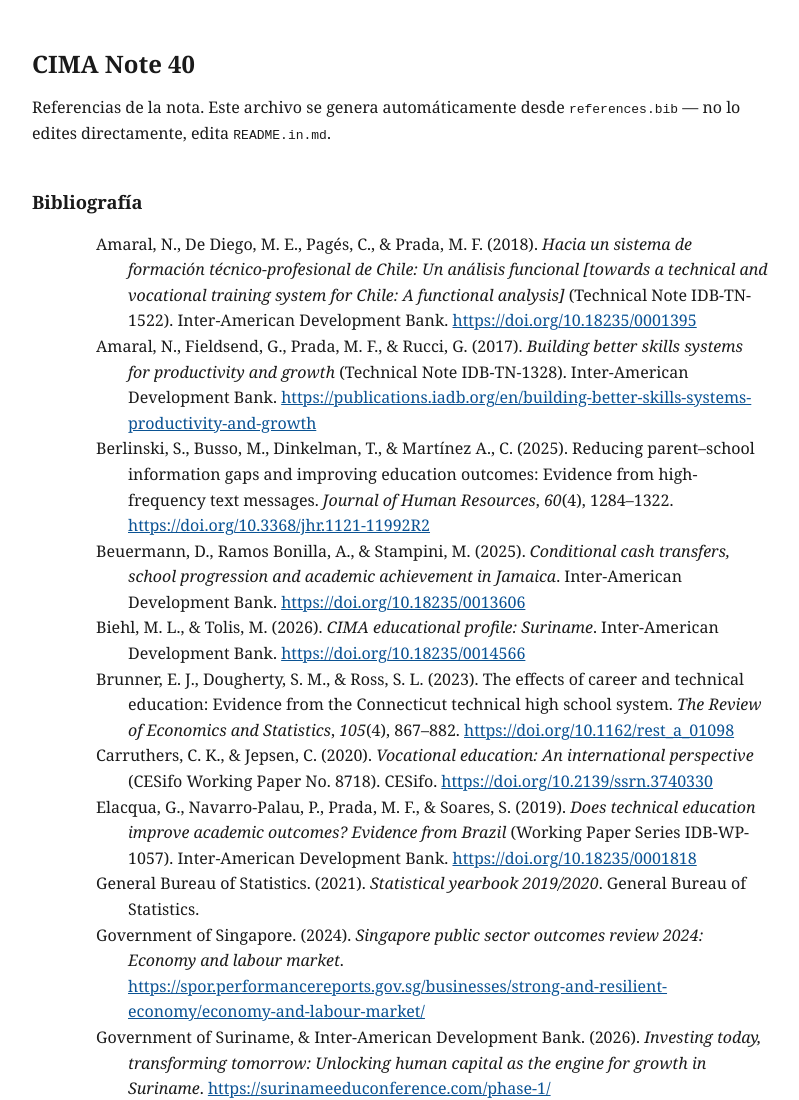
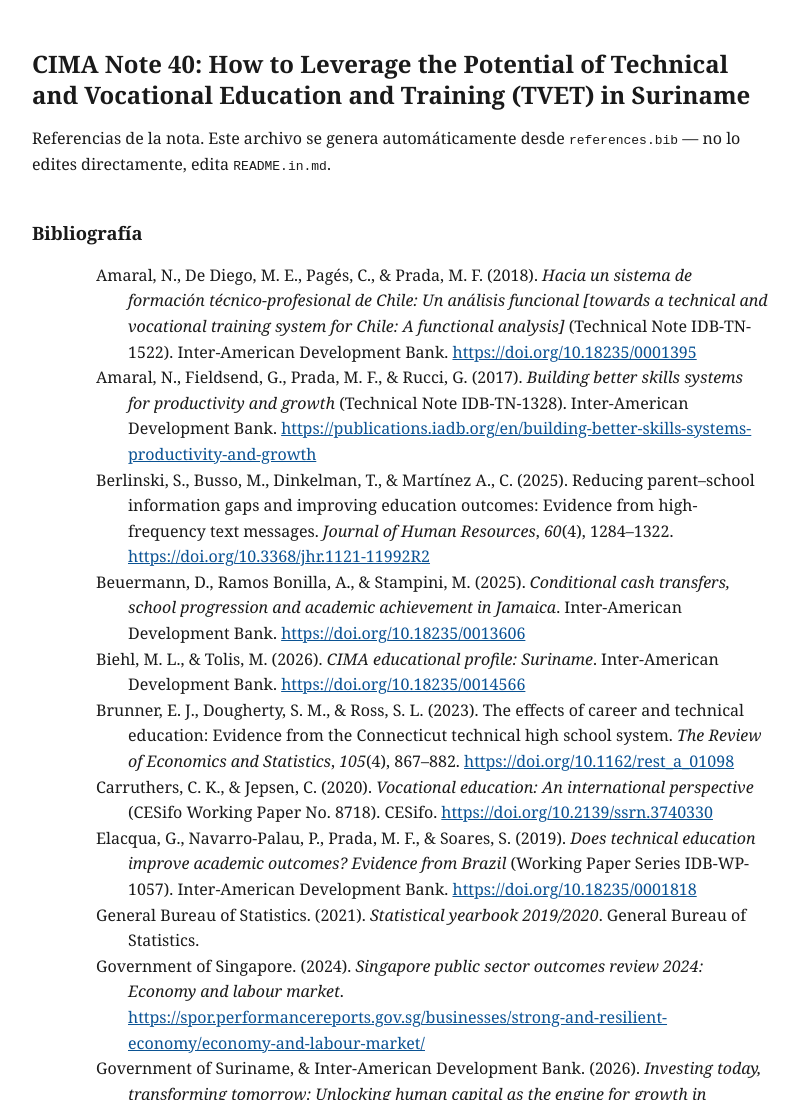
Before and after one commit to Manumarc/CIMA-NOTE-40, a plain HTML site: page _site/index.html in a window 1280 px wide. Shown: the top 1100 px of the page, without its empty margins (240-1039 px from the left). Drawn offline with Linux system fonts and the light colour scheme.

Commit message:
Actualizar bibliografía (APA)

```diff
--- a/_site/index.html
+++ b/_site/index.html
@@ -48,7 +48,10 @@
   <link rel="stylesheet" href="style.css" />
 </head>
 <body>
-<h1 id="cima-note-40">CIMA Note 40</h1>
+<h1
+id="cima-note-40-how-to-leverage-the-potential-of-technical-and-vocational-education-and-training-tvet-in-suriname">CIMA
+Note 40: How to Leverage the Potential of Technical and Vocational
+Education and Training (TVET) in Suriname</h1>
 <p>Referencias de la nota. Este archivo se genera automáticamente desde
 <code>references.bib</code> — no lo edites directamente, edita
 <code>README.in.md</code>.</p>
```
Also changed, not shown: 1 other file.
